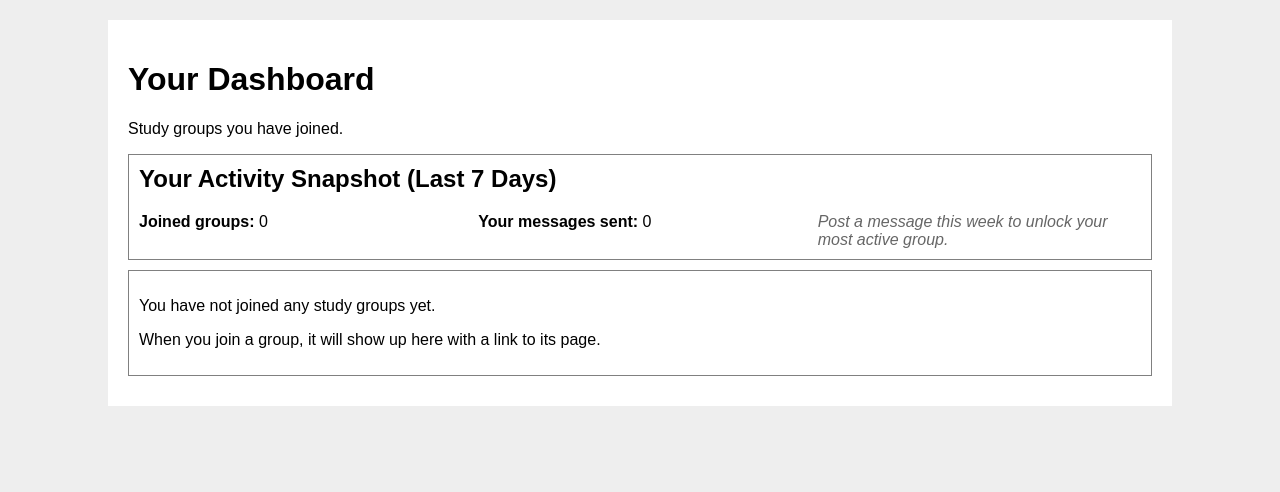
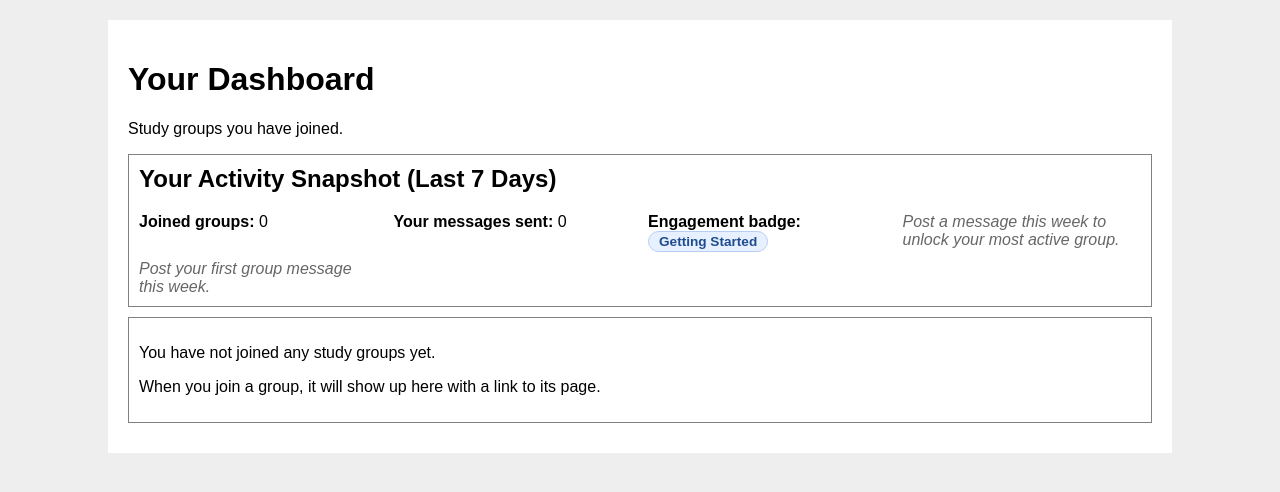
Before and after one commit to daniu98/StudyBuddy, a Flask app: page /dashboard in a window 1280 px wide. Shown: the part 66-558 px from the top of the page. Run offline with Flask 3, Linux system fonts and the light colour scheme; the visitor is signed in with stand-in values (Sample User, id 1); data comes from the database, SQL or seed files in the repository; data that the repository does not hold is empty.

Commit message:
Add weekly engagement badge to dashboard snapshot

```diff
--- a/static/style.css
+++ b/static/style.css
@@ -159,6 +159,17 @@ button:disabled {
     font-style: italic;
 }
 
+.badge-pill {
+    display: inline-block;
+    background: #e7f0ff;
+    color: #1f4b8f;
+    border: 1px solid #b7cef3;
+    border-radius: 999px;
+    padding: 2px 10px;
+    font-size: 0.85em;
+    font-weight: bold;
+}
+
 .breadcrumb {
     font-size: 0.9em;
     margin-bottom: 8px;
--- a/studybuddy/groups.py
+++ b/studybuddy/groups.py
@@ -157,6 +157,8 @@ def dashboard():
         "messages_last_7_days": 0,
         "active_group_title": None,
         "active_group_count": 0,
+        "engagement_badge": "Getting Started",
+        "engagement_note": "Post your first group message this week.",
     }
 
     message_stats = conn.execute(
@@ -190,6 +192,17 @@ def dashboard():
     if top_group is not None:
         summary["active_group_title"] = top_group["title"]
         summary["active_group_count"] = top_group["message_count"]
+
+    weekly_messages = summary["messages_last_7_days"]
+    if weekly_messages >= 15:
+        summary["engagement_badge"] = "Campus Connector"
+        summary["engagement_note"] = "You are driving group collaboration this week."
+    elif weekly_messages >= 8:
+        summary["engagement_badge"] = "Discussion Leader"
+        summary["engagement_note"] = "Great momentum. Keep your groups active."
+    elif weekly_messages >= 3:
+        summary["engagement_badge"] = "Consistent Collaborator"
+        summary["engagement_note"] = "Nice consistency. You are building study habits."
 
     conn.close()
     return render_template("dashboard.html", groups=groups, summary=summary)
--- a/templates/dashboard.html
+++ b/templates/dashboard.html
@@ -8,12 +8,14 @@
     <div class="dashboard-stats-grid">
         <p><strong>Joined groups:</strong> {{ summary.group_count }}</p>
         <p><strong>Your messages sent:</strong> {{ summary.messages_last_7_days }}</p>
+        <p><strong>Engagement badge:</strong> <span class="badge-pill">{{ summary.engagement_badge }}</span></p>
         {% if summary.active_group_title %}
             <p><strong>Most active group:</strong> {{ summary.active_group_title }}</p>
             <p><strong>Messages in that group:</strong> {{ summary.active_group_count }}</p>
         {% else %}
             <p class="dashboard-stat-muted">Post a message this week to unlock your most active group.</p>
         {% endif %}
+        <p class="dashboard-stat-muted">{{ summary.engagement_note }}</p>
     </div>
 </section>
 
```
